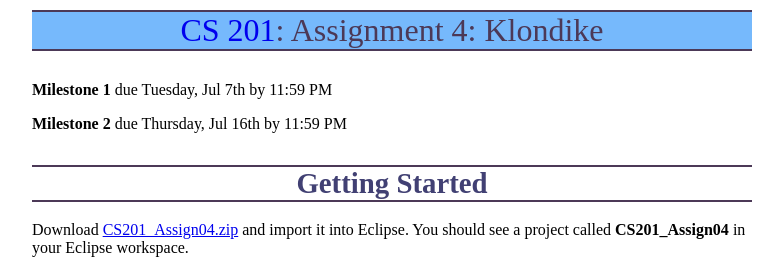
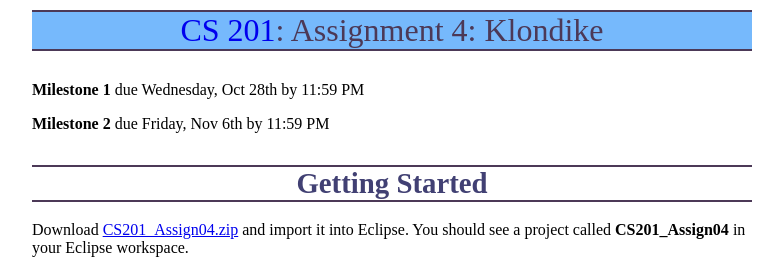
Before and after one commit to ycpcs/cs201-fall2015, a Jekyll site: the page built from assign/assign04.md, in a window 1280 px wide and 900 px high. Shown: the top 271 px of the window, without its empty margins (248-1031 px from the left). Built offline with Jekyll 4.4.1, drawn with Linux system fonts in a browser that asks for light colours; Markdown is read by kramdown in place of the engine named in the settings.

Commit message:
fix due dates for assignment 4

```diff
--- a/assign/assign04.md
+++ b/assign/assign04.md
@@ -3,9 +3,9 @@ layout: default
 title: "Assignment 4: Klondike"
 ---
 
-**Milestone 1** due Tuesday, Jul 7th by 11:59 PM
+**Milestone 1** due Wednesday, Oct 28th by 11:59 PM
 
-**Milestone 2** due Thursday, Jul 16th by 11:59 PM
+**Milestone 2** due Friday, Nov 6th by 11:59 PM
 
 # Getting Started
 
```
Also changed, not shown: assign/index.md (+1 -1 lines).
